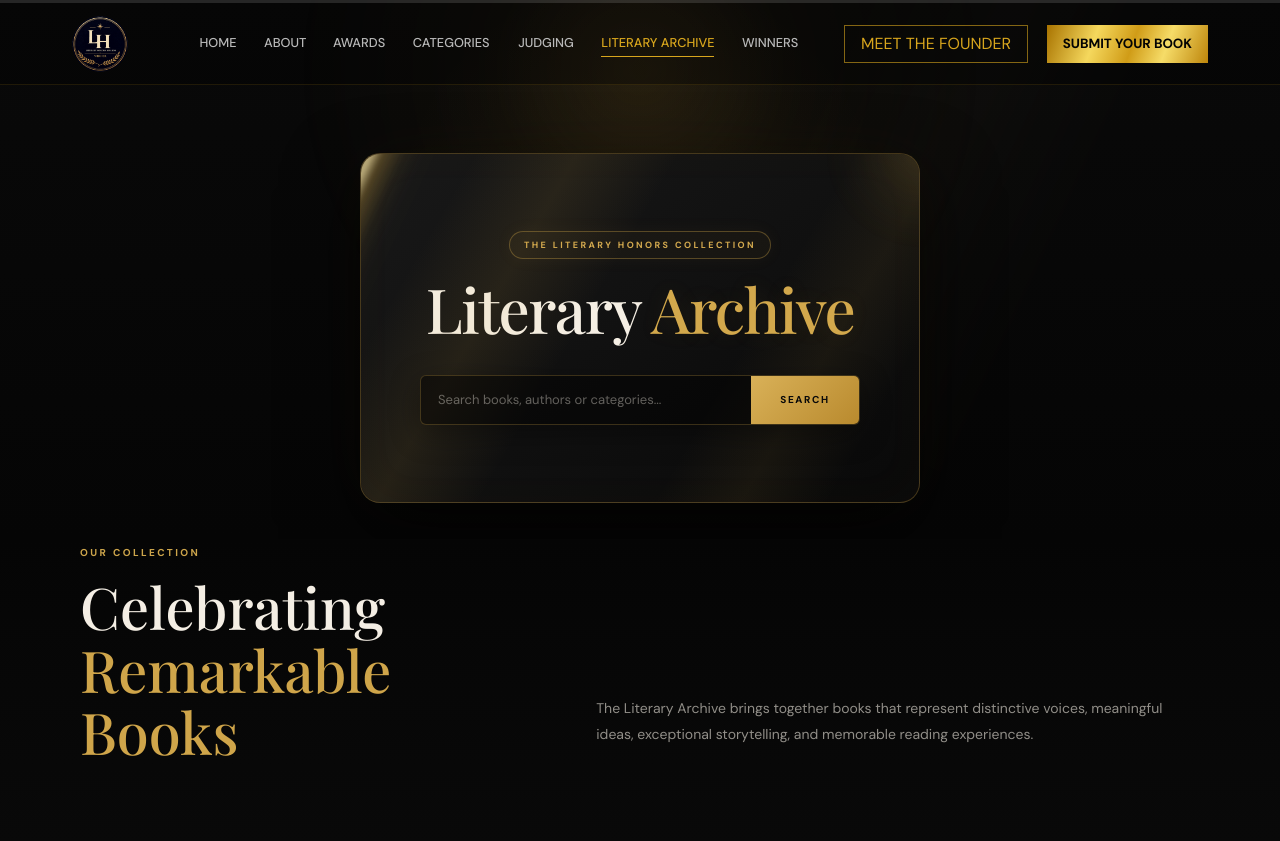
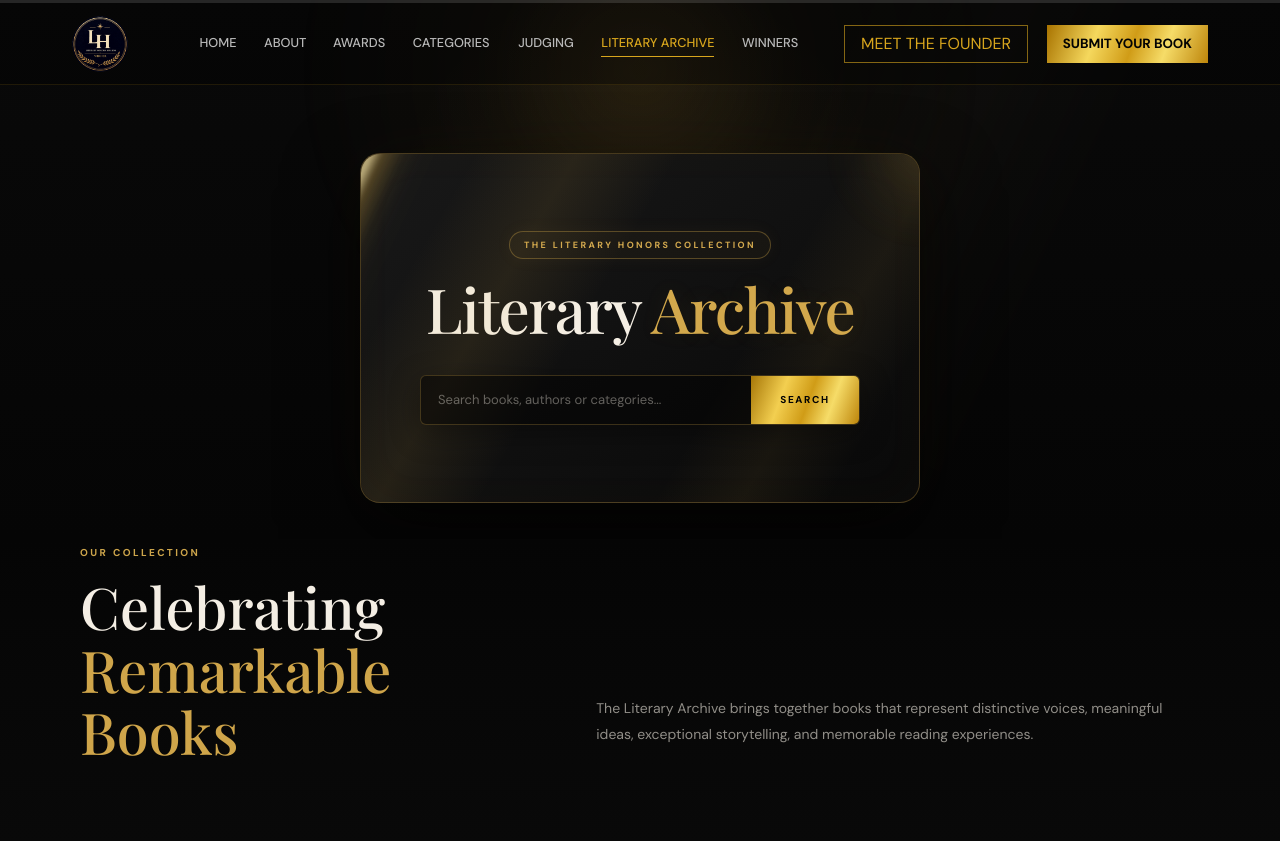
Before and after one commit to quatexpro78-cmyk/literary-Honor, a PHP site: page /pages/literary-archive.html in a window 1280 px wide. Shown: the top 841 px of the page. Run offline with PHP 8.4, Linux system fonts and the light colour scheme.

Commit message:
Tidy the category popup, hero fit and judging background
- Shrink the popup title, tagline, dropdowns and button, with a gold scrollbar
- Match the archive search button to the sitewide gold
- Keep the about and awards heroes inside the screen
- Drop the open book behind the judging intro
- Shift the awards hero so the winner medal stays in frame

Co-Authored-By: Claude Opus 5 (1M context) <noreply@anthropic.com>

```diff
--- a/assets/css/awards.css
+++ b/assets/css/awards.css
@@ -14,7 +14,7 @@
 
 .awards-hero {
     position: relative;
-    min-height: 680px;
+    min-height: min(680px, 100svh);
     overflow: hidden;
     padding-top: clamp(63px, 6.667vw, 96px);
     border-bottom: 1px solid rgba(215, 165, 29, 0.24);
@@ -115,7 +115,8 @@
     width: 100%;
     height: 100%;
     object-fit: cover;
-    object-position: center;
+    /* keep the winner medal in frame */
+    object-position: 88% center;
     animation:
         awards-image-in 1100ms ease-out both,
         awards-image-drift 10s ease-in-out 1100ms infinite alternate;
--- a/assets/css/literary-archive.css
+++ b/assets/css/literary-archive.css
@@ -454,14 +454,16 @@
 
     border: 0;
 
-    background:
-        linear-gradient(
-            135deg,
-            #d9b158,
-            #b98a2e
-        );
-
-    color: #090909;
+    background: linear-gradient(
+        110deg,
+        #a77708,
+        #f3cf50 30%,
+        #d09c17 53%,
+        #f6dc68 73%,
+        #bd850b
+    );
+
+    color: #030303;
 
     font-size: 10px;
     font-weight: 800;
--- a/assets/css/style.css
+++ b/assets/css/style.css
@@ -1981,7 +1981,6 @@ a:focus-visible {
         radial-gradient(48% 42% at 88% 78%, rgba(215, 165, 29, 0.08), transparent 70%),
         linear-gradient(90deg, rgba(5, 5, 5, 0) 0%, rgba(5, 5, 5, 0) 22%, rgba(5, 5, 5, 0.85) 34%, #050505 42%),
         linear-gradient(0deg, rgba(5, 5, 5, 0) 0%, rgba(5, 5, 5, 0) 40%, rgba(5, 5, 5, 0.7) 62%, #050505 82%),
-        url("../images/about-open-book.png") left bottom / 34% auto no-repeat,
         #050505;
     border-top: 1px solid rgba(215, 165, 29, 0.25);
     border-bottom: 1px solid rgba(215, 165, 29, 0.15);
@@ -3834,9 +3833,7 @@ a:focus-visible {
 
     .judging-intro {
         min-height: 0;
-        margin-bottom: 8px;
-        padding-bottom: calc(66.7% + 10px);
-        background: url("../images/about-open-book.png") center bottom / 100% auto no-repeat;
+        margin-bottom: 18px;
     }
 
     .judging-process-card {
```
Also changed, not shown: assets/css/about.css (+5 -3 lines), assets/css/submit-book.css (+25 -10 lines).
